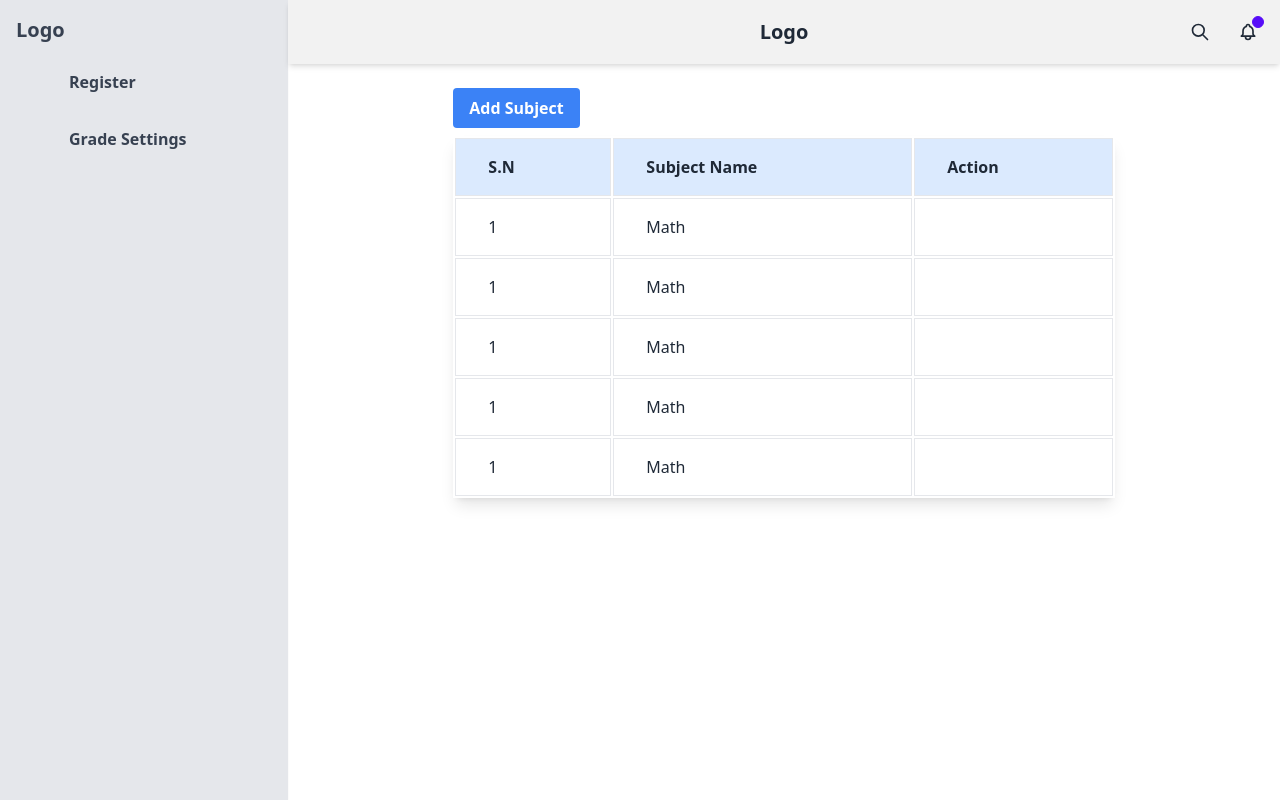
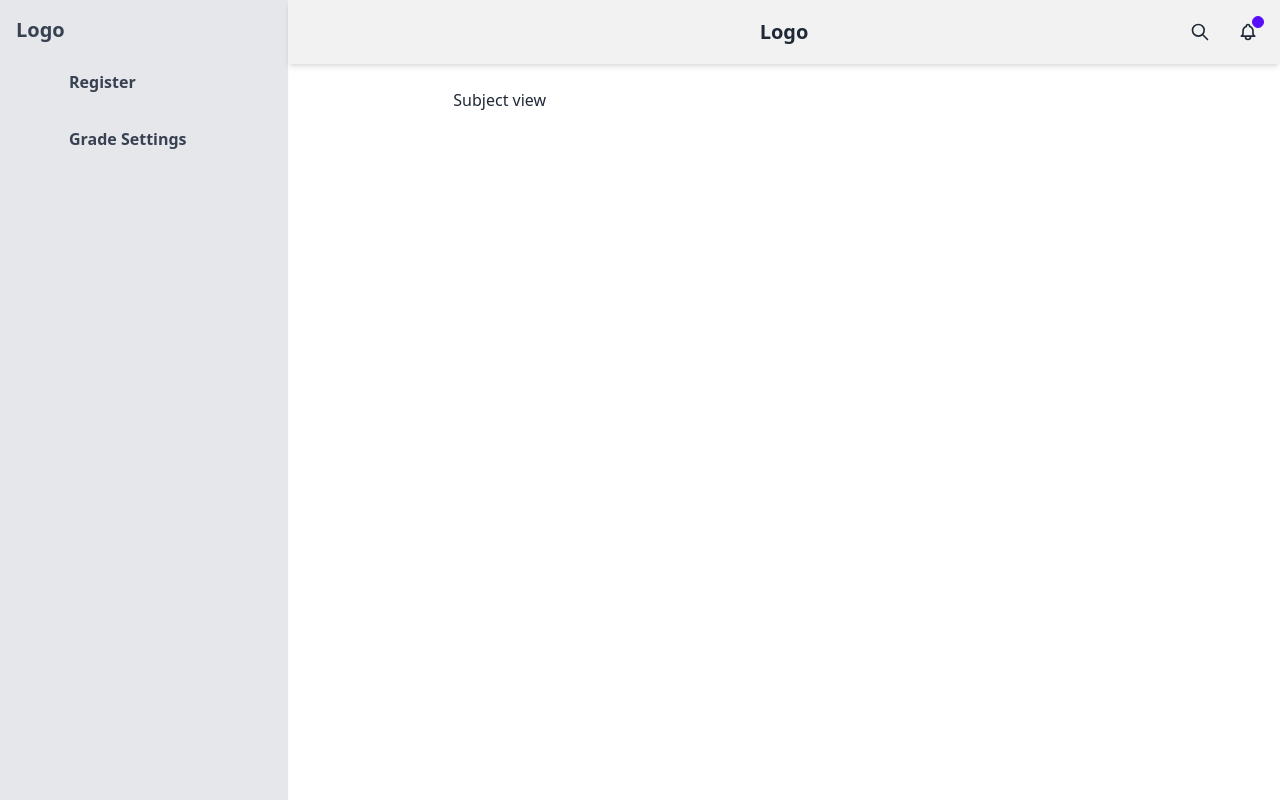
Before and after one commit to Abhishek-Bohora/vue-school, a Vue app: page /subjects in a window 1280 px wide. Built offline with nearby package versions, Linux system fonts and the light colour scheme; some icons are missing.

Commit message:
feat: grade delete

```diff
--- a/src/views/gradeSetting/subject/AddSubject.vue
+++ b/src/views/gradeSetting/subject/AddSubject.vue
@@ -1,54 +1,5 @@
-<script>
-export default {};
-</script>
+<script setup></script>
 <template>
   <!-- JUST AN EXAMPLE OF NESTED COMPONENT CAN GO HERE -->
-  <div class="flex items-center mx-auto">
-    <form class="w-full max-w-sm">
-      <div class="md:flex md:items-center mb-6">
-        <div class="md:w-1/3">
-          <label
-            class="block text-gray-500 font-bold md:text-right mb-1 md:mb-0 pr-4"
-            for="inline-full-name"
-          >
-            Subject
-          </label>
-        </div>
-        <div class="md:w-2/3">
-          <input
-            class="bg-gray-200 appearance-none border-2 border-gray-200 rounded w-full py-2 px-4 text-gray-700 leading-tight focus:outline-none focus:bg-white focus:border-purple-500"
-            id="inline-full-name"
-            type="text"
-            value="eg: Math"
-          />
-        </div>
-      </div>
-
-      <div class="md:flex md:items-center mb-6">
-        <div class="md:w-1/3"></div>
-        <label class="md:w-2/3 block text-gray-500 font-bold">
-          <input class="mr-2 leading-tight" type="checkbox" />
-          <span class="text-sm"> Just a checkbox </span>
-        </label>
-      </div>
-      <div class="md:flex md:items-center">
-        <div class="md:w-1/3"></div>
-        <div class="md:w-2/3">
-          <button
-            class="shadow bg-purple-500 hover:bg-purple-400 focus:shadow-outline focus:outline-none text-white font-bold py-2 px-4 rounded"
-            type="button"
-          >
-            Add
-          </button>
-        </div>
-      </div>
-    </form>
-    <h2
-      class="font-sans text-xl bg-gray-600 text-white p-6 rounded-md ml-5 shadow-md"
-    >
-      Just an Example of Nested component when we click something for ex
-      GradeSetting->Subject
-    </h2>
-  </div>
-  <!--  -->
+  <div class="flex items-center mx-auto"></div>
 </template>
--- a/src/views/gradeSetting/subject/SubjectView.vue
+++ b/src/views/gradeSetting/subject/SubjectView.vue
@@ -1,42 +1,3 @@
 <template>
-  <div class="mb-2">
-    <button
-      class="bg-blue-500 hover:bg-blue-700 text-white font-bold py-2 px-4 rounded"
-    >
-      Add Subject
-    </button>
-  </div>
-
-  <table class="shadow-lg bg-white border-separate">
-    <tr>
-      <th class="bg-blue-100 border text-left px-8 py-4">S.N</th>
-      <th class="bg-blue-100 border text-left px-8 py-4">Subject Name</th>
-      <th class="bg-blue-100 border text-left px-8 py-4">Action</th>
-    </tr>
-    <tr>
-      <td class="border px-8 py-4">1</td>
-      <td class="border px-8 py-4">Math</td>
-      <td class="border px-8 py-4"></td>
-    </tr>
-    <tr>
-      <td class="border px-8 py-4">1</td>
-      <td class="border px-8 py-4">Math</td>
-      <td class="border px-8 py-4"></td>
-    </tr>
-    <tr>
-      <td class="border px-8 py-4">1</td>
-      <td class="border px-8 py-4">Math</td>
-      <td class="border px-8 py-4"></td>
-    </tr>
-    <tr>
-      <td class="border px-8 py-4">1</td>
-      <td class="border px-8 py-4">Math</td>
-      <td class="border px-8 py-4"></td>
-    </tr>
-    <tr>
-      <td class="border px-8 py-4">1</td>
-      <td class="border px-8 py-4">Math</td>
-      <td class="border px-8 py-4"></td>
-    </tr>
-  </table>
+  <h2>Subject view</h2>
 </template>
```
